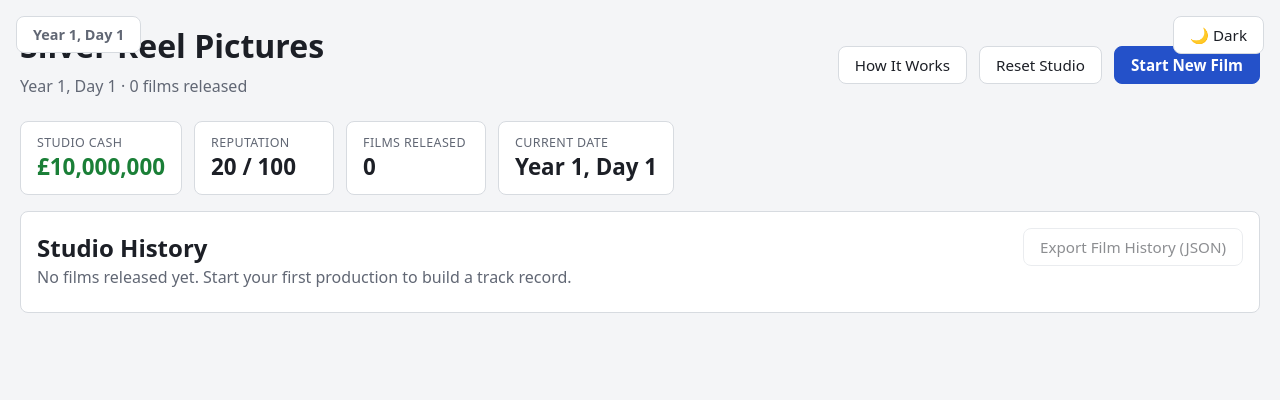
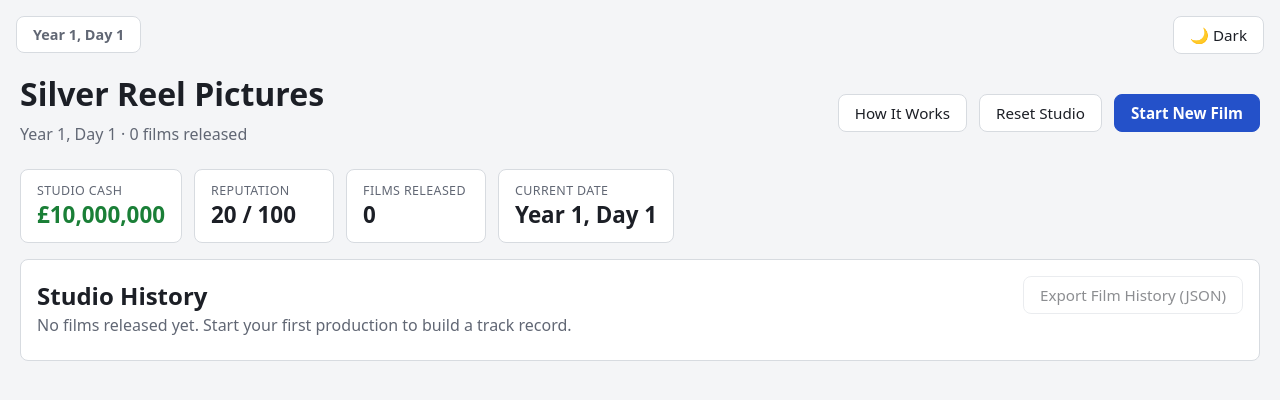
Before and after one commit to Muscles4817/HollywoodPictures, a React (Vite) app: page / in a window 1280 px wide. Shown: the top 400 px of the page. Built offline with nearby package versions, Linux system fonts and the light colour scheme.

Commit message:
Fix DateBar/ThemeToggle overlapping page headers and wizard tabs
Both were fixed at top:16px with no reserved layout space, so they
rendered on top of the Dashboard header row and the wizard step tabs
instead of beside them.

```diff
--- a/src/index.css
+++ b/src/index.css
@@ -45,7 +45,9 @@ body {
 }
 
 #root {
-  padding: 24px 20px 80px;
+  /* Top padding clears the fixed DateBar/ThemeToggle below, which would
+     otherwise render on top of (and obscure) a screen's opening heading. */
+  padding: 72px 20px 80px;
 }
 
 h1, h2, h3 {
@@ -507,7 +509,9 @@ button {
 /* --- Wizard --- */
 .wizard-header-sticky {
   position: sticky;
-  top: 0;
+  /* Matches #root's top padding so this sticks below the fixed DateBar/
+     ThemeToggle instead of scrolling up underneath them. */
+  top: 72px;
   z-index: 40;
   background: var(--bg);
   padding-bottom: 10px;
```
